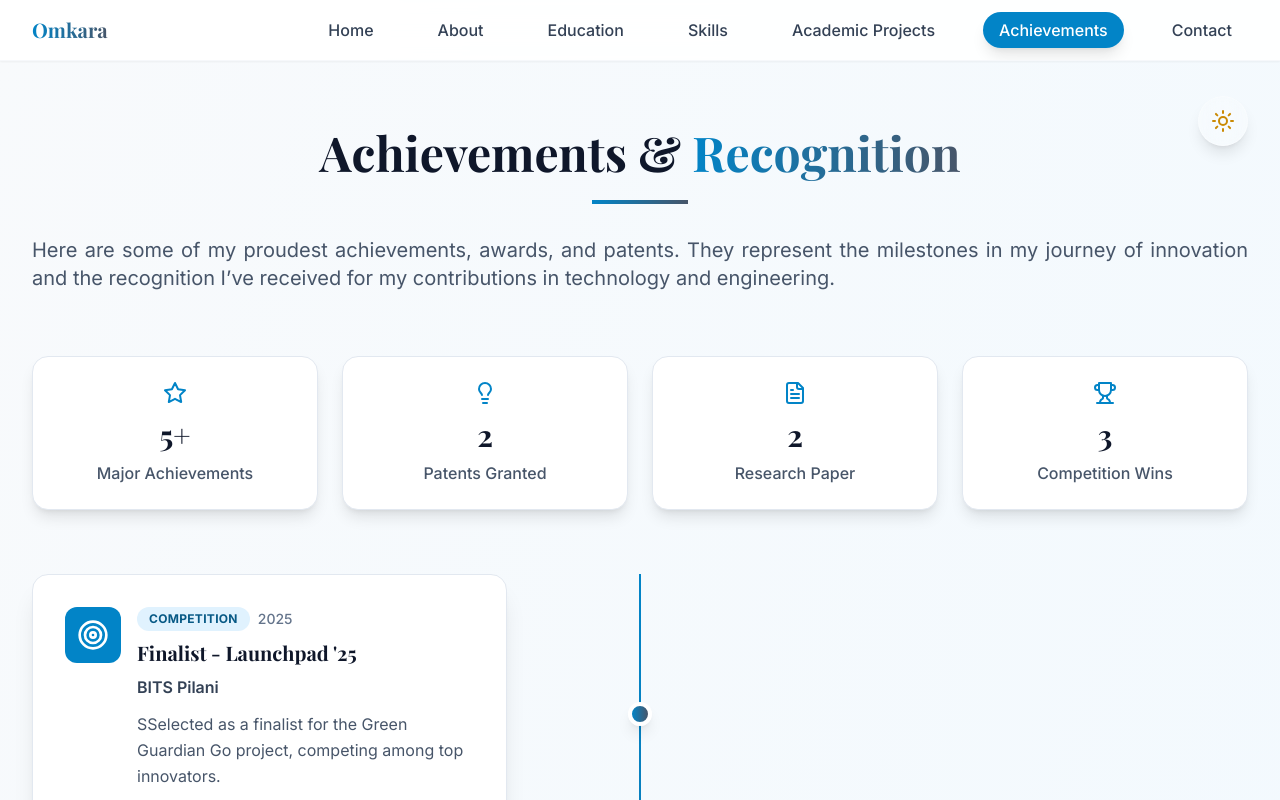
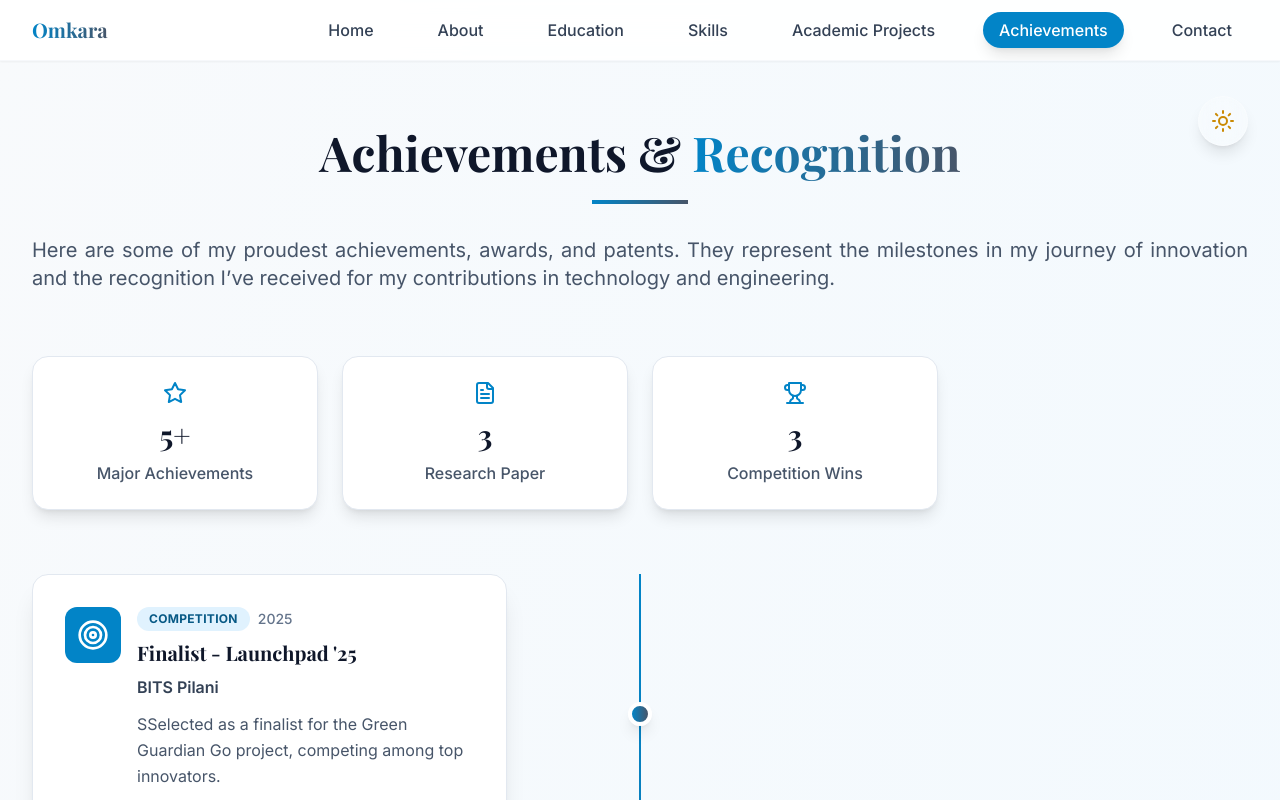
Before and after one commit to Omkar825/portfolio-updated, a React (Vite) app: page /achievements in a window 1280 px wide. Shown: the top 800 px of the page. Built offline with nearby package versions, Linux system fonts and the light colour scheme.

Commit message:
Update Achievements.tsx

```diff
--- a/src/pages/Achievements.tsx
+++ b/src/pages/Achievements.tsx
@@ -98,8 +98,7 @@ const Achievements: React.FC = () => {
 
   const stats = [
     { number: "5+", label: "Major Achievements", icon: <Star size={24} /> },
-    { number: "2", label: "Patents Granted", icon: <Lightbulb size={24} /> },
-    { number: "2", label: "Research Paper", icon: <FileText size={24} /> },
+    { number: "3", label: "Research Paper", icon: <FileText size={24} /> },
     { number: "3", label: "Competition Wins", icon: <Trophy size={24} /> }
   ];
 
```
